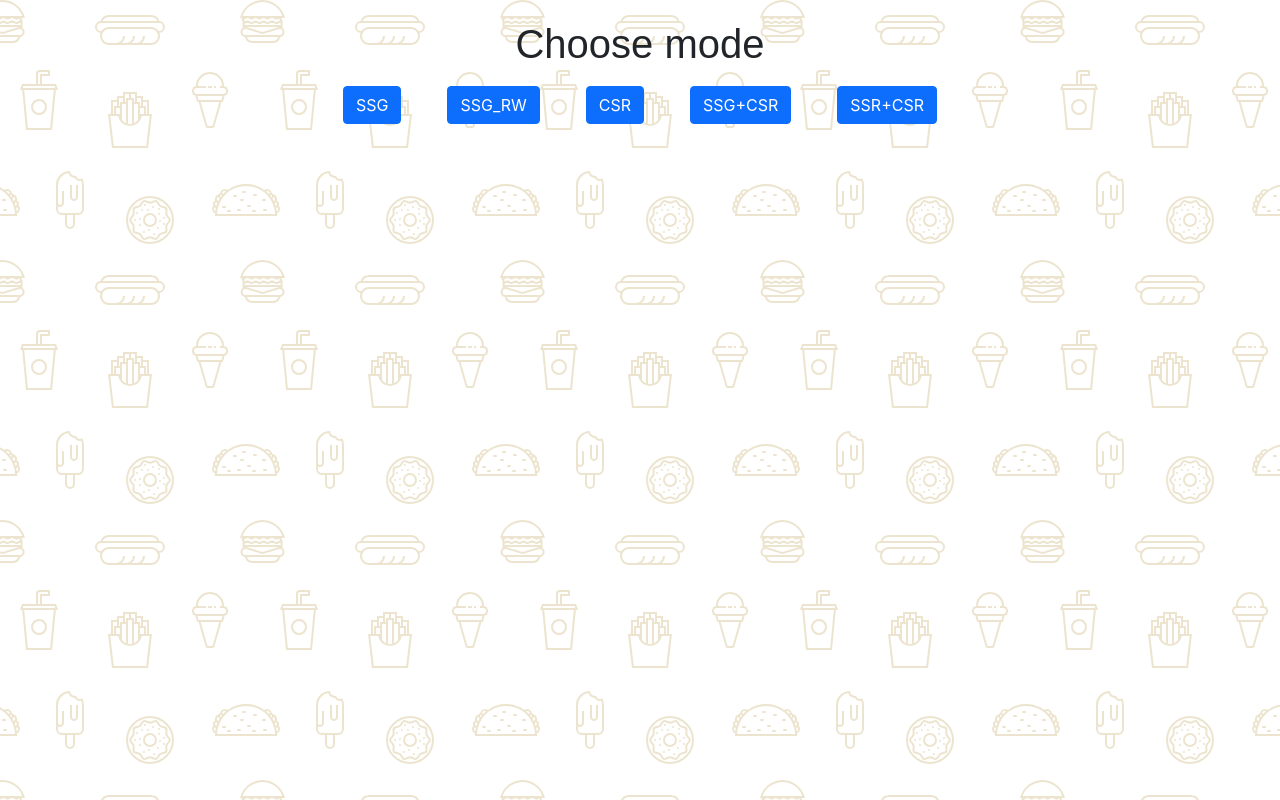
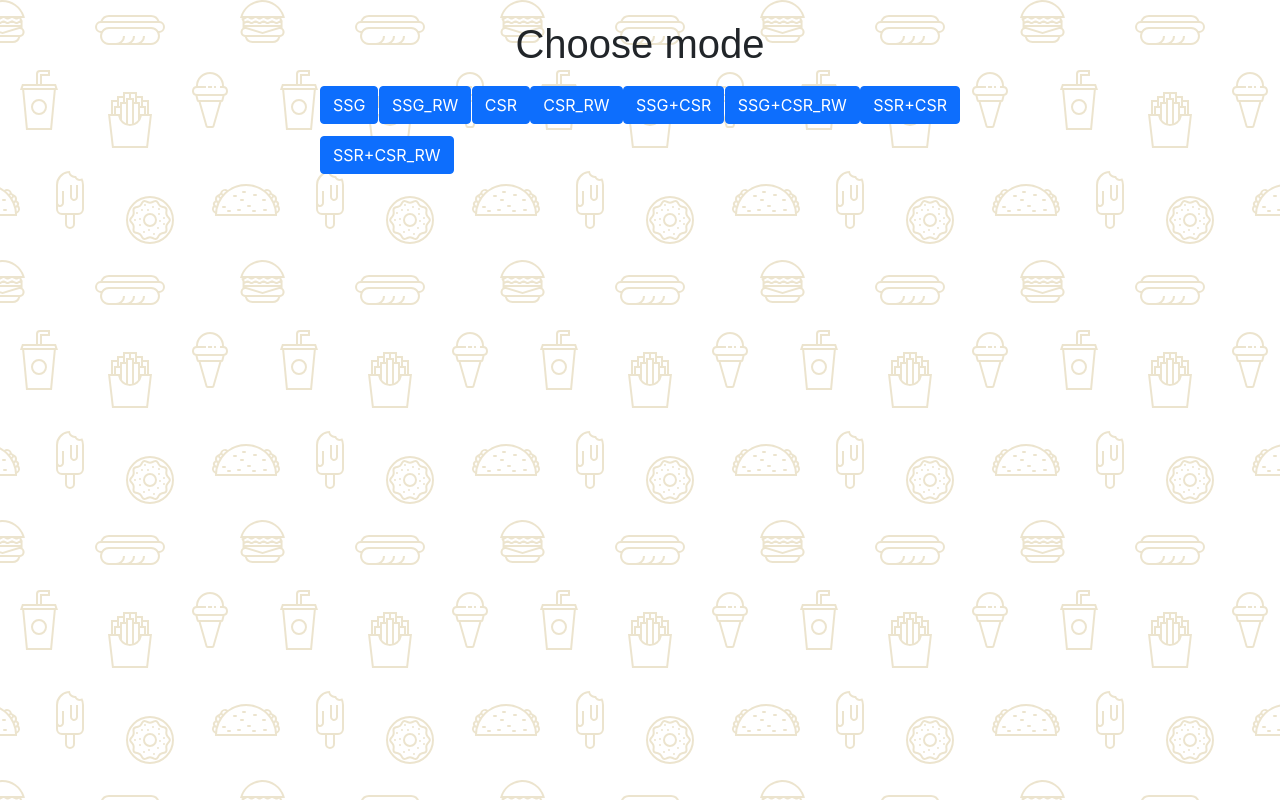
Before and after one commit to nhannguyen02122000/finalEntryTask, a Next.js app: page / in a window 1280 px wide. Built offline with nearby package versions, Linux system fonts and the light colour scheme.

Commit message:
Finallize

```diff
--- a/pages/index.js
+++ b/pages/index.js
@@ -21,11 +21,20 @@ export default function Home() {
       <Link href="/csr" passHref>
         <button type="button" className="btn btn-primary">CSR</button>
       </Link>
+      <Link href="/csr/withrw" passHref>
+        <button type="button" className="btn btn-primary">CSR_RW</button>
+      </Link>
       <Link href="/ssg-csr" passHref>
         <button type="button" className="btn btn-primary">SSG+CSR</button>
       </Link>
+      <Link href="/ssg-csr/withrw" passHref>
+        <button type="button" className="btn btn-primary">SSG+CSR_RW</button>
+      </Link>
       <Link href="/ssr-csr" passHref>
         <button type="button" className="btn btn-primary">SSR+CSR</button>
+      </Link>
+      <Link href="/ssr-csr/withrw" passHref>
+        <button type="button" className="btn btn-primary">SSR+CSR_RW</button>
       </Link>
     </div>
     </>
--- a/styles/menubutton.module.css
+++ b/styles/menubutton.module.css
@@ -2,9 +2,10 @@
     display: flex;
     flex-wrap: wrap;
     flex-direction: row;
-    justify-content: space-around;
+    justify-content: space-between;
     width: 50%;
     margin: auto;
+    row-gap: 12px;
 }
 .title {
     display: flex;
```
